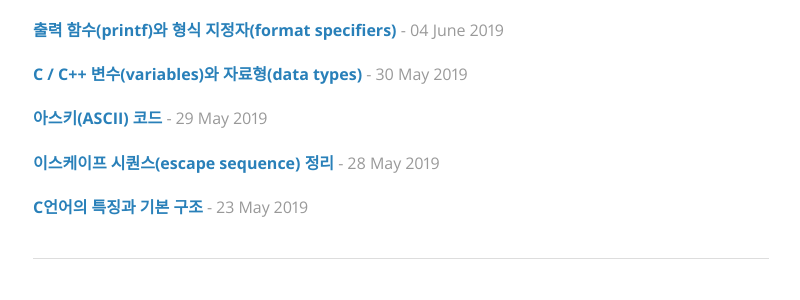
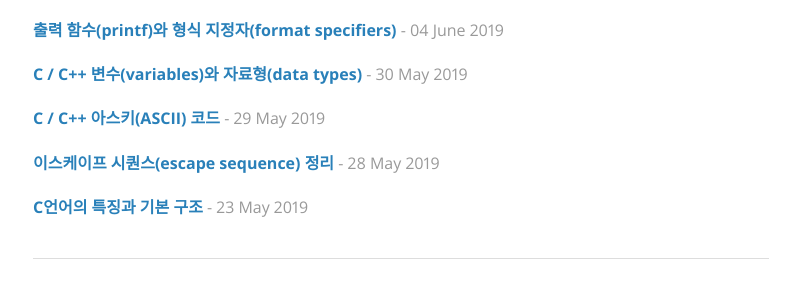
Before and after one commit to atomic0x90/atomic0x90.github.io, a Jekyll site: the page built from posts.html, in a window 1280 px wide and 900 px high, scrolled down 517 px. Shown: the part 153-453 px from the top of the window, without its empty margins (239-1039 px from the left). Built offline with Jekyll 4.4.1, drawn with Linux system fonts in a browser that asks for light colours; nearby versions of some CDN libraries.

```diff
--- a/_posts/2019-05-29-ASCII.markdown
+++ b/_posts/2019-05-29-ASCII.markdown
@@ -1,6 +1,6 @@
 ---
 layout: post
-title:  "아스키(ASCII) 코드"
+title:  "C / C++ 아스키(ASCII) 코드"
 date:   2019-05-29 23:25:41
 author: atomic0x90 (Yujun Han)
 categories: C-Language
```
